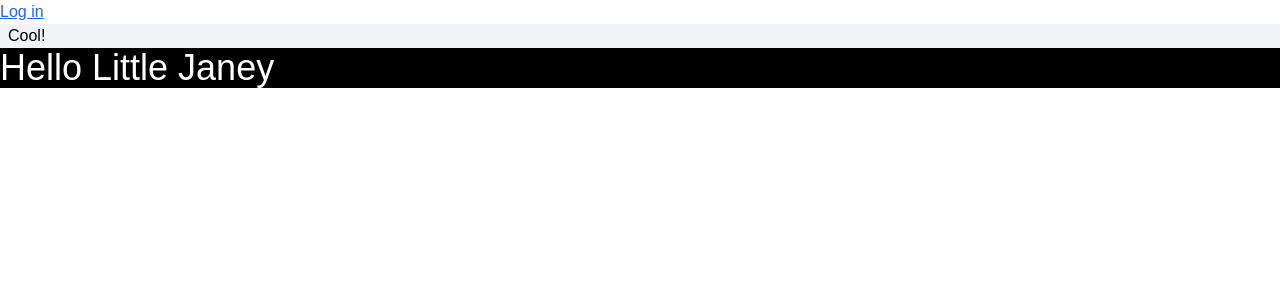
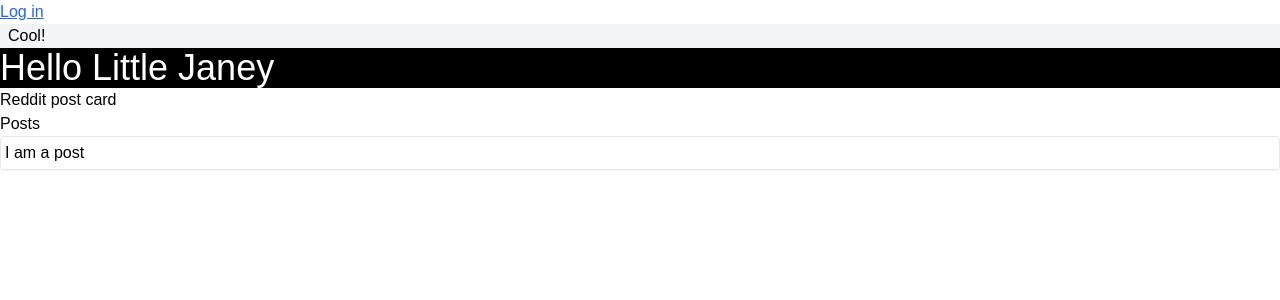
Before and after one commit to dreki/bigmuseum, a React (Vite) app: page / in a window 1280 px wide. Shown: the top 300 px of the page. Built offline with nearby package versions, Linux system fonts and the light colour scheme.

Commit message:
Spike post card

```diff
--- a/package.json
+++ b/package.json
@@ -17,7 +17,8 @@
     "postcss-font-magician": "^3.0.0",
     "react": "^17.0.2",
     "react-dom": "^17.0.2",
-    "tailwindcss": "^2.2.14"
+    "tailwindcss": "^2.2.14",
+    "uuid": "^8.3.2"
   },
   "devDependencies": {
     "@babel/core": "^7.15.0",
--- a/src/App.js
+++ b/src/App.js
@@ -1,5 +1,6 @@
 
 import React from "react";
+import Posts from './components/Posts';
 
 class App extends React.Component {
   render() {
@@ -9,6 +10,10 @@ class App extends React.Component {
         <h1 className="text-4xl text-white bg-black">
           Hello {name}
         </h1>
+        <div className="card">
+          Reddit post card
+        </div>
+        <Posts posts={[{}]} />
       </>
     );
   }
--- /dev/null
+++ b/src/components/Post.jsx
@@ -0,0 +1,15 @@
+
+import React from 'react';
+import { v4 as uuidv4 } from 'uuid';
+
+class Post extends React.Component {
+    render() {
+        return (
+            <div key={uuidv4()} className={'border rounded shadow-sm p-1'}>
+                <span>I am a post</span>
+            </div>
+        )
+    }
+}
+
+export default Post;
--- /dev/null
+++ b/src/components/Posts.jsx
@@ -0,0 +1,24 @@
+
+import React from 'react';
+import Post from './Post';
+
+/**
+ * Renders a list of `Post`s.
+ */
+class Posts extends React.Component {
+    render() {
+        /** @type {Array} */
+        let posts = this.props.posts || [];
+        console.log(`> posts:`);
+        console.log(posts);
+        posts = posts.map(post => <Post {...post} />);
+        return (
+            <>
+                <div>Posts</div>
+                {posts}
+            </>
+        );
+    }
+}
+
+export default Posts;
```
Also changed, not shown: 1 other file (tests, documents, lock files or other folders).
